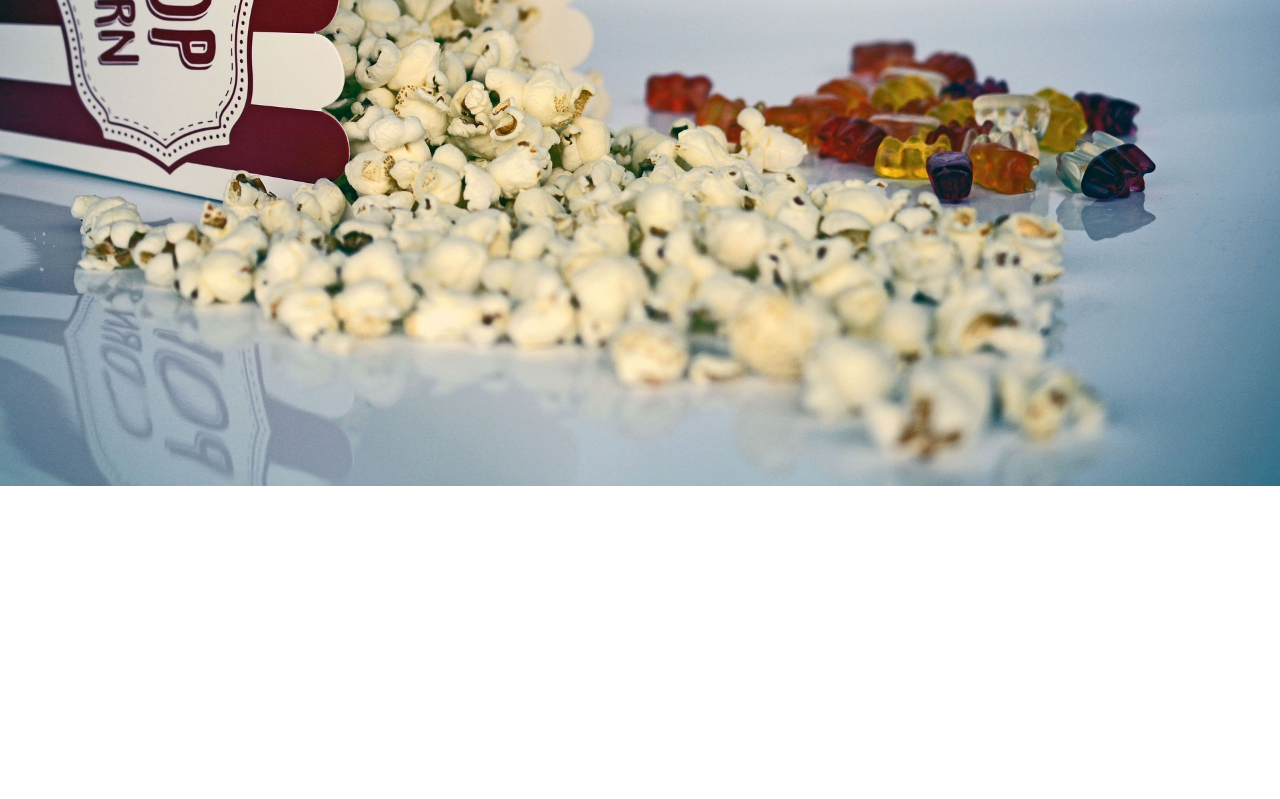
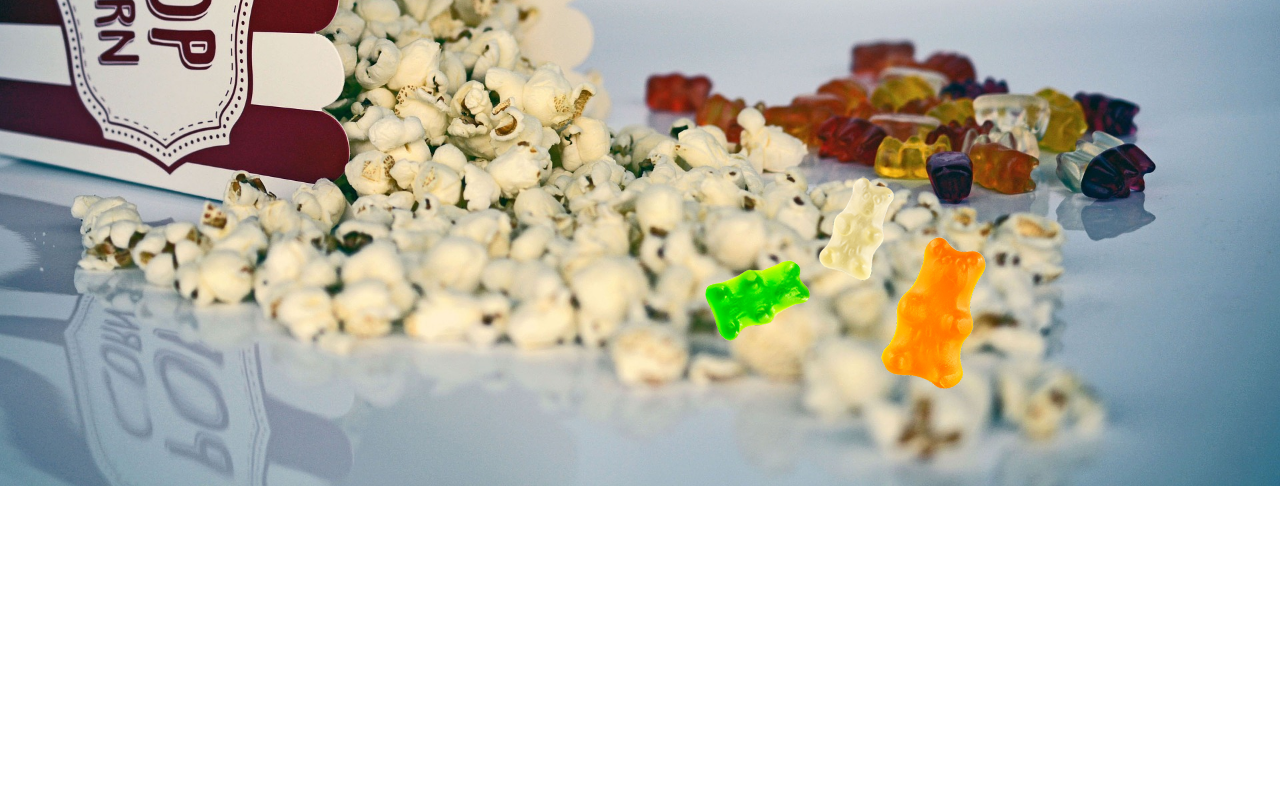
Before and after one commit to Giildo/p3, a PHP site: page / in a window 1280 px wide. Shown: the part 3586-4385 px from the top of the page. Run offline with PHP 8.4, Linux system fonts and the light colour scheme; some libraries are stand-ins or nearby versions.

Commit message:
Ajout des oursons pour le parallaxe trois Ajout du .gitignore Modif du CSS pour la partie responsive

```diff
--- a/index.php
+++ b/index.php
@@ -93,7 +93,13 @@
 			</div>
 		</section>
 
-		<div id="header_programmation" class="row"></div>
+		<div id="header_programmation" class="row">
+			<div id="ourson" class="hidden-md-down">
+				<div id="ourson2" class="hidden-md-down">
+					<div id="ourson3" class="hidden-md-down"></div>
+				</div>
+			</div>
+		</div>
 
 		<section id="presentation_film" class="row">
 			<h2 class="col-xs-12">Programmation</h2>
@@ -217,9 +223,14 @@
 
 	<script type="text/javascript">
 		$(function(){
-			$('#header').parallaxe('50%', 0.5);
-			$('#image_monceau').parallaxe('50%', 0.5);
-			$('#header_programmation').parallaxe('50%', 0.5);
+			if($(window).width() > 991) {
+				$('#header').parallaxe('50%', 0.5);
+				$('#image_monceau').parallaxe('50%', 0.5);
+				$('#header_programmation').parallaxe('50%', 0.5);
+				$('#ourson').parallaxe('75%', 0.2);
+				$('#ourson2').parallaxe('60%', 0.4);
+				$('#ourson3').parallaxe('68%', 0.5);
+			}
 		})
 	</script>
 </body>
--- a/style.css
+++ b/style.css
@@ -23,9 +23,19 @@
 
 header {
    position: relative;
-   height: 1300px;
    background: url(images/image_couverture.jpg) fixed top left no-repeat;
    background-size: cover;
+}
+@media screen and (min-width: 991px) {
+   header {
+      height: 1300px;
+   }
+}
+
+@media screen and (max-width: 990px) {
+   header {
+      height: 200px;
+   }
 }
 
 header div[class="col-xs-12"] {
@@ -144,6 +154,12 @@
    background-size: cover;
 }
 
+@media screen and (max-width: 991px) {
+   #image_monceau {
+      display: none;
+   }
+}
+
    /* Presentation festival */
 
 #presentation_festival {
@@ -206,10 +222,31 @@
 
    /* header_programmation */
 
+@media screen and (max-width: 991px) {
+   #ourson, #ourson2, #ourson3, #header_programmation {
+      display: none;
+   }
+}
+
+#ourson, #ourson2, #ourson3, #header_programmation {
+   height: 800px;
+}
+
 #header_programmation {
-   height: 800px;
    background: url(images/projection.jpg) top left no-repeat fixed;
    background-size: cover;
+}
+
+#ourson {
+   background: url(images/ourson.png) top left no-repeat fixed;
+}
+
+#ourson2 {
+   background: url(images/ourson2.png) top left no-repeat fixed;
+}
+
+#ourson3 {
+   background: url(images/ourson3.png) top left no-repeat fixed;
 }
 
    /* Presentation films */
```
Also changed, not shown: images/ourson.png (added), images/ourson2.png (added), images/ourson3.png (added), 1 other file.
